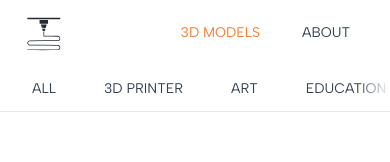
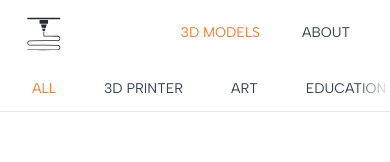
Before and after one commit to 29212KSG/printforge, a Next.js app: page /3d-models in a window 390 px wide. Shown: the top 162 px of the page. Built offline with nearby package versions, Linux system fonts and the light colour scheme.

Commit message:
style categories link

```diff
--- a/app/3d-models/layout.tsx
+++ b/app/3d-models/layout.tsx
@@ -1,34 +1,10 @@
-import { getAllCategories } from "@/app/lib/categories"
-import NavLink from "@/app/components/NavLink"
-import { Category } from "@/app/types"
+import CategoryNav from "../components/CategoryNav"
 
 export default async function CategoryPageLayout({ children }: { children: React.ReactNode }) {
-    const categories: Category[] = getAllCategories()
     return (
         <div className="relative flex flex-col min-h-screen md:flex-row">
             {/* Responsive Navigation */}
-            <aside className="sticky top-0 z-10 w-full bg-white border-b border-gray-200 md:fixed md:w-64 md:top-1/2 md:-translate-y-1/2 md:border-none">
-                <div className="relative">
-                    <nav className="w-full overflow-x-auto md:overflow-visible scrollbar-hide">
-                        <ul className="flex px-4 py-3 space-x-4 whitespace-nowrap md:flex-col md:p-0 md:space-x-0 md:space-y-3">
-                            <li className="text-sm uppercase">
-                                <NavLink href="/3d-models" >All</NavLink>
-                            </li>
-                            {categories.map(item => (
-                                <li key={item.slug} className="text-sm uppercase">
-                                    <NavLink
-                                        href={`/3d-models/categories/${item.slug}`}
-                                    >
-                                        {item.displayName}
-                                    </NavLink>
-                                </li>
-                            ))}
-                        </ul>
-                    </nav>
-                    {/* Fading edge/gradient for horizontal scroll hint on mobile */}
-                    <div className="absolute top-0 right-0 w-8 h-full pointer-events-none bg-gradient-to-l from-white to-transparent md:hidden" />
-                </div>
-            </aside>
+            <CategoryNav />
 
             {/* Main Content Area */}
             <main className="flex-1 p-4 md:ml-64">{children}</main>
--- /dev/null
+++ b/app/components/CategoryNav.tsx
@@ -0,0 +1,38 @@
+"use client"
+
+import NavLink from "@/app/components/NavLink"
+import { getAllCategories } from "@/app/lib/categories"
+import { Category } from "@/app/types"
+import { usePathname } from "next/navigation"
+
+export default function CategoryNav() {
+    const pathname = usePathname()
+    const categories: Category[] = getAllCategories()
+    return (
+        <aside className="sticky top-0 z-10 w-full bg-white border-b border-gray-200 md:fixed md:w-64 md:top-1/2 md:-translate-y-1/2 md:border-none">
+            <div className="relative">
+                <nav className="w-full overflow-x-auto md:overflow-visible scrollbar-hide">
+                    <ul className="flex px-4 py-3 space-x-4 whitespace-nowrap md:flex-col md:p-0 md:space-x-0 md:space-y-3">
+                        <li className="text-sm uppercase">
+                            <NavLink href="/3d-models" isActive={pathname === "/3d-models"}>
+                                All
+                            </NavLink>
+                        </li>
+                        {categories.map(item => (
+                            <li key={item.slug} className="text-sm uppercase">
+                                <NavLink
+                                    href={`/3d-models/categories/${item.slug}`}
+                                    isActive={pathname === `/3d-models/categories/${item.slug}`}
+                                >
+                                    {item.displayName}
+                                </NavLink>
+                            </li>
+                        ))}
+                    </ul>
+                </nav>
+                {/* Fading edge/gradient for horizontal scroll hint on mobile */}
+                <div className="absolute top-0 right-0 w-8 h-full pointer-events-none bg-gradient-to-l from-white to-transparent md:hidden" />
+            </div>
+        </aside>
+    )
+}
--- a/app/components/Navbar.tsx
+++ b/app/components/Navbar.tsx
@@ -32,7 +32,7 @@ export default function Navbar() {
                 </Link>
                 <ul className="flex items-center gap-2.5">
                     <li className="text-sm uppercase cursor-pointer">
-                        <NavLink href="/3d-models" isActive={pathname === "/3d-models"}>
+                        <NavLink href="/3d-models" isActive={pathname.startsWith("/3d-models")}>
                             3D Models
                         </NavLink>
                     </li>
```
